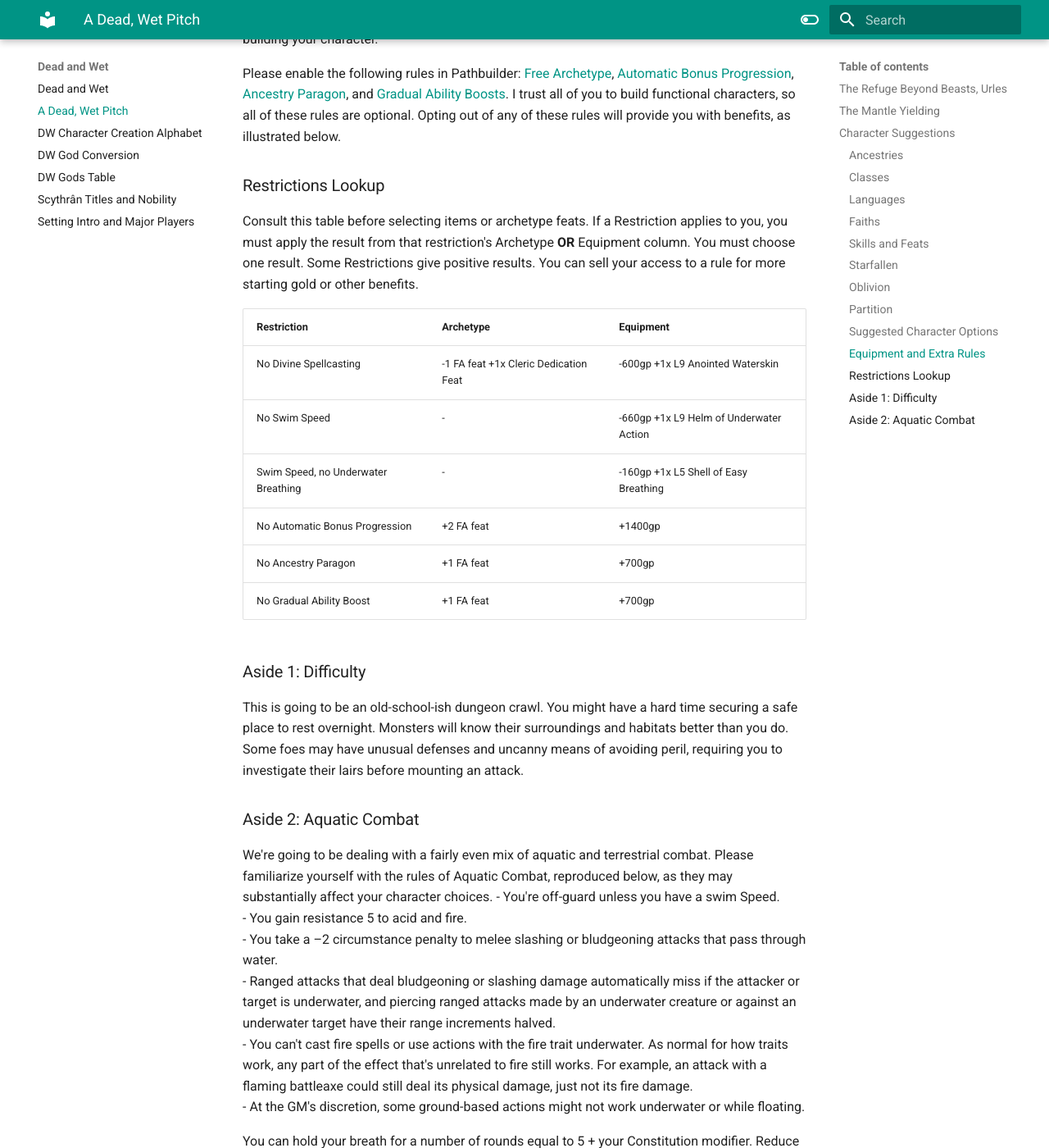
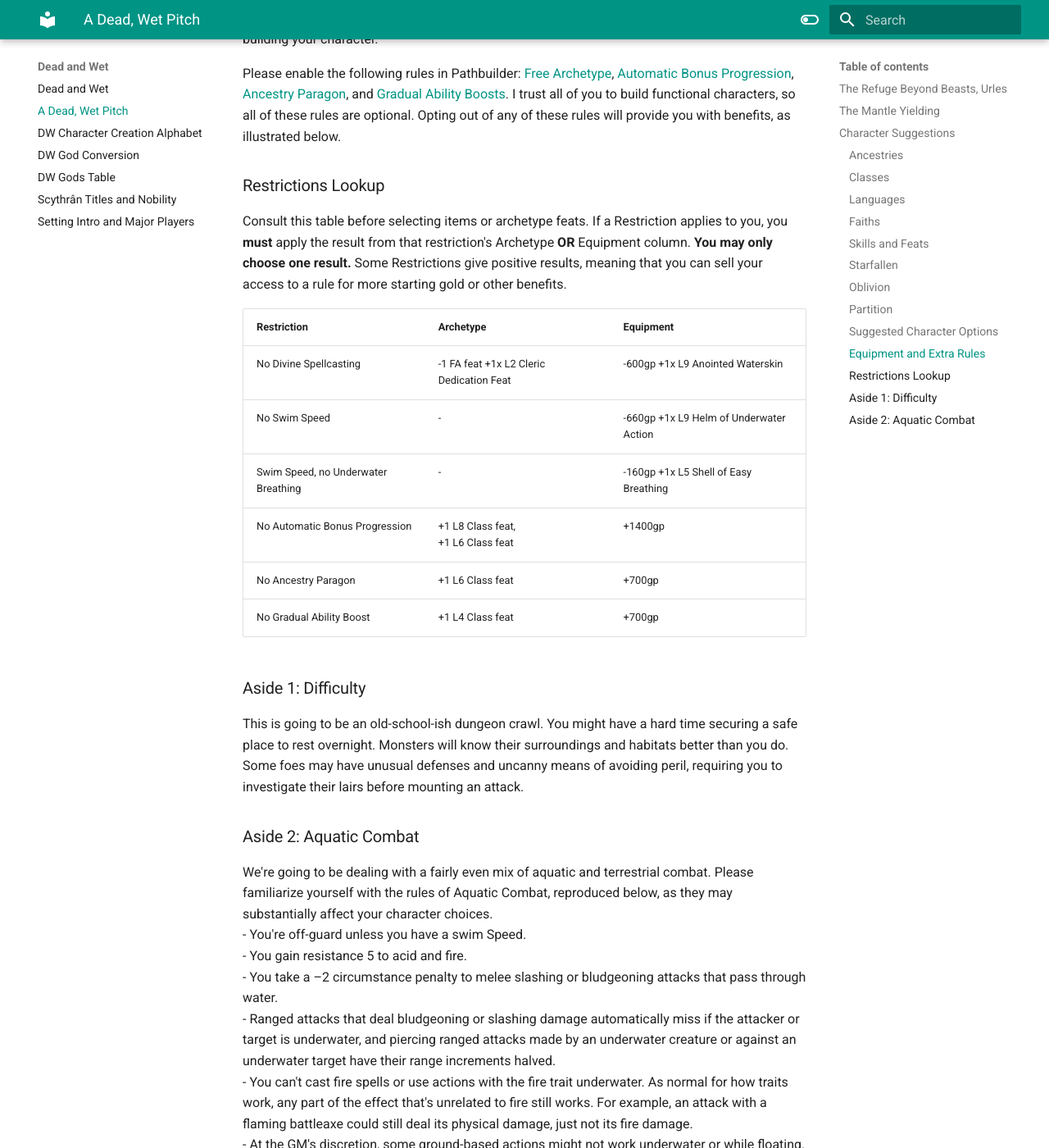
Before and after one commit to zactparker/dungeoncrawl, an MkDocs documentation site: the page built from docs/A Dead, Wet Pitch.md, in a window 1280 px wide and 1400 px high, scrolled down 3933 px. Shown: the whole window at 82% size. Built offline with MkDocs 1.6.1 and Material for MkDocs 9.7.7, drawn with Linux system fonts in a browser that asks for light colours.

Commit message:
Fixed last details for Pitch

```diff
--- a/docs/A Dead, Wet Pitch.md
+++ b/docs/A Dead, Wet Pitch.md
@@ -42,21 +42,22 @@ Your starting gold is: 1600gp. You may buy any **COMMON** item of 9th level or l
 
 Please enable the following rules in Pathbuilder: [Free Archetype](https://2e.aonprd.com/Rules.aspx?ID=2751&Redirected=1), [Automatic Bonus Progression](https://2e.aonprd.com/Rules.aspx?ID=2741&Redirected=1), [Ancestry Paragon](https://2e.aonprd.com/Rules.aspx?ID=1336), and [Gradual Ability Boosts](https://2e.aonprd.com/Rules.aspx?ID=1300). I trust all of you to build functional characters, so all of these rules are optional. Opting out of any of these rules will provide you with benefits, as illustrated below.
 ### Restrictions Lookup
-Consult this table before selecting items or archetype feats. If a Restriction applies to you, you must apply the result from that restriction's Archetype **OR** Equipment column. You must choose one result. Some Restrictions give positive results. You can sell your access to a rule for more starting gold or other benefits.
+Consult this table before selecting items or archetype feats. If a Restriction applies to you, you **must** apply the result from that restriction's Archetype **OR** Equipment column. **You may only choose one result.** Some Restrictions give positive results, meaning that you can sell your access to a rule for more starting gold or other benefits.
 
-| Restriction                         | Archetype                             | Equipment                               |
-| ----------------------------------- | ------------------------------------- | --------------------------------------- |
-| No Divine Spellcasting              | -1 FA feat +1x Cleric Dedication Feat | -600gp +1x L9 Anointed Waterskin        |
-| No Swim Speed                       | -                                     | -660gp +1x L9 Helm of Underwater Action |
-| Swim Speed, no Underwater Breathing | -                                     | -160gp +1x L5 Shell of Easy Breathing   |
-| No Automatic Bonus Progression      | +2 FA feat                            | +1400gp                                 |
-| No Ancestry Paragon                 | +1 FA feat                            | +700gp                                  |
-| No Gradual Ability Boost            | +1 FA feat                            | +700gp                                  |
+| Restriction                         | Archetype                                | Equipment                               |
+| ----------------------------------- | ---------------------------------------- | --------------------------------------- |
+| No Divine Spellcasting              | -1 FA feat +1x L2 Cleric Dedication Feat | -600gp +1x L9 Anointed Waterskin        |
+| No Swim Speed                       | -                                        | -660gp +1x L9 Helm of Underwater Action |
+| Swim Speed, no Underwater Breathing | -                                        | -160gp +1x L5 Shell of Easy Breathing   |
+| No Automatic Bonus Progression      | +1 L8 Class feat, <br>+1 L6 Class feat   | +1400gp                                 |
+| No Ancestry Paragon                 | +1 L6 Class feat                         | +700gp                                  |
+| No Gradual Ability Boost            | +1 L4 Class feat                         | +700gp                                  |
 
 
 
 ### Aside 1: Difficulty
 This is going to be an old-school-ish dungeon crawl. You might have a hard time securing a safe place to rest overnight. Monsters will know their surroundings and habitats better than you do. Some foes may have unusual defenses and uncanny means of avoiding peril, requiring you to investigate their lairs before mounting an attack.
+
 ### Aside 2: Aquatic Combat
 We're going to be dealing with a fairly even mix of aquatic and terrestrial combat. Please familiarize yourself with the rules of Aquatic Combat, reproduced below, as they may substantially affect your character choices.
 - You're off-guard unless you have a swim Speed.
```
